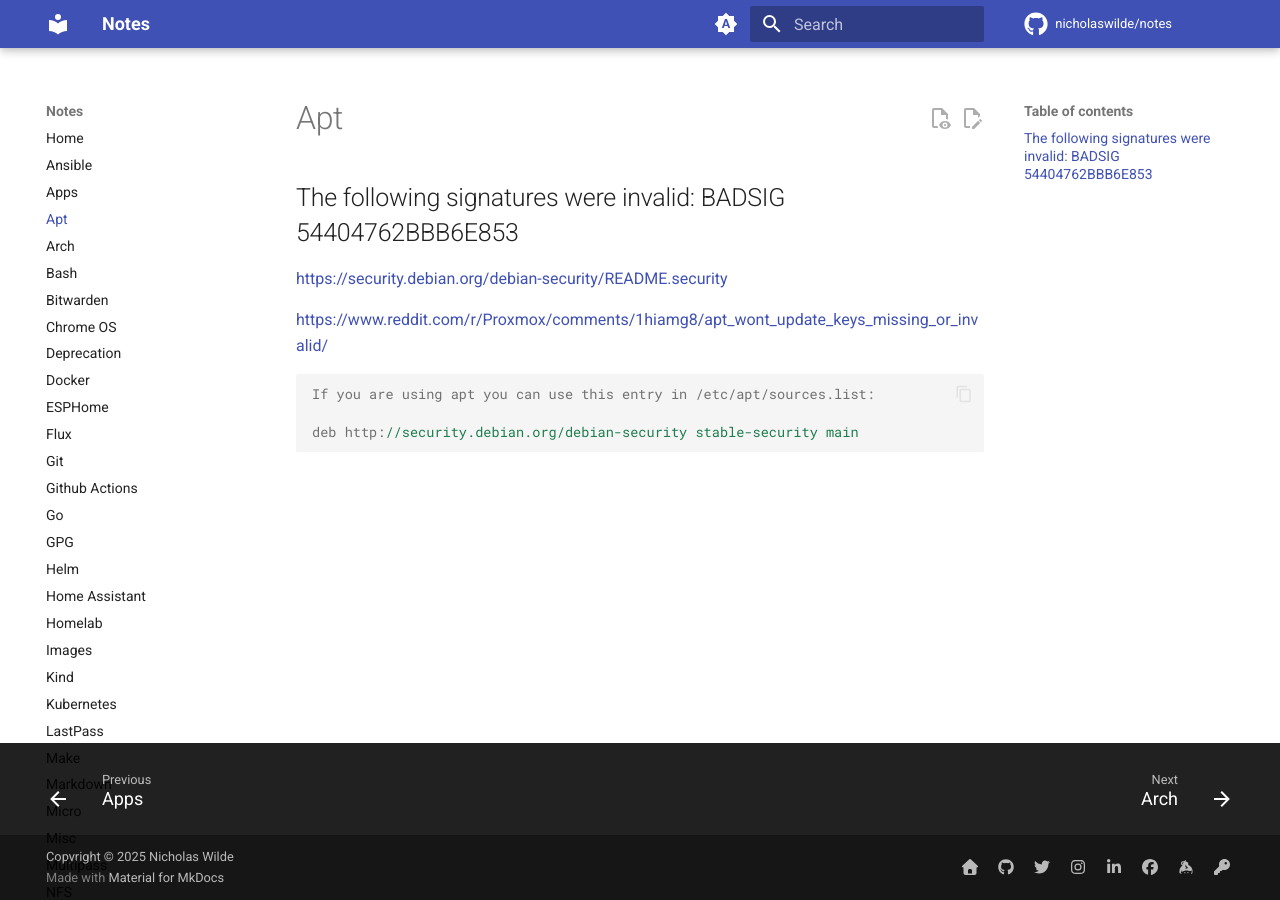
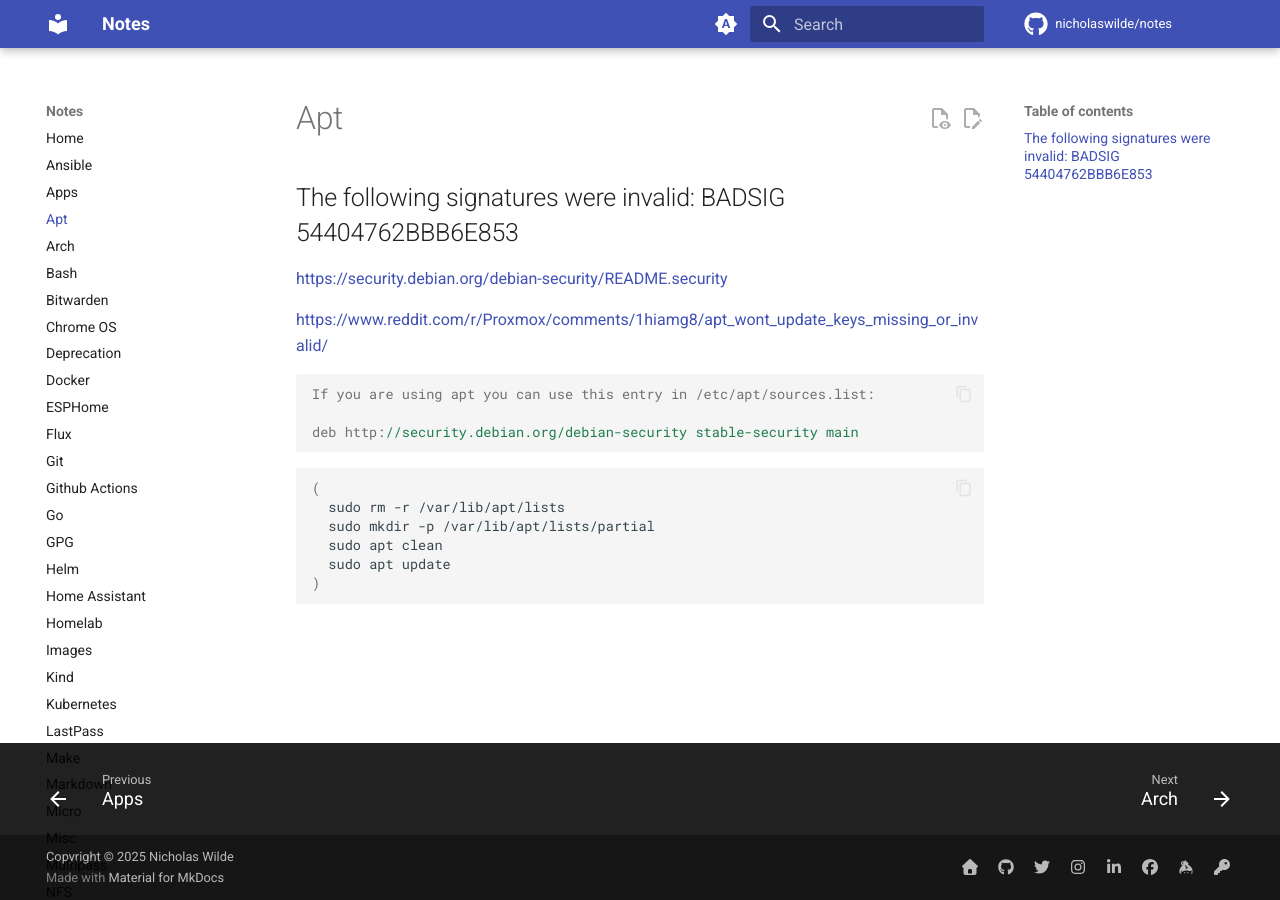
Before and after one commit to nicholaswilde/notes, an MkDocs documentation site: the page built from docs/apt.md, in a window 1280 px wide. Built offline with MkDocs 1.6.1 and Material for MkDocs 9.7.7, drawn with Linux system fonts in a browser that asks for light colours; comment, search, counter and statistics services are not loaded.

Commit message:
update
Signed-off-by: nιcнolaѕ wιlde <ncwilde43@gmail.com>

````diff
--- a/docs/apt.md
+++ b/docs/apt.md
@@ -11,3 +11,12 @@ If you are using apt you can use this entry in /etc/apt/sources.list:
 
 deb http://security.debian.org/debian-security stable-security main
 ```
+
+```shell
+(
+  sudo rm -r /var/lib/apt/lists
+  sudo mkdir -p /var/lib/apt/lists/partial
+  sudo apt clean
+  sudo apt update
+)
+```
````
